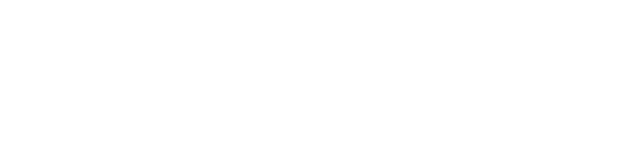
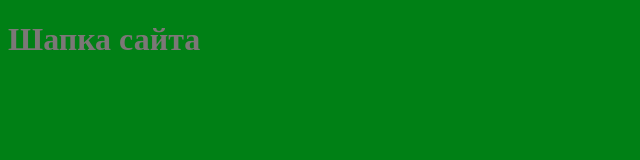
Before and after one commit to Artiss90/github-tutorial2, a plain HTML site: page index.html in a window 1280 px wide. Shown: the whole page, without its empty margins (0-640 px from the left). Drawn offline with Linux system fonts and the light colour scheme; files that its build step writes are made by us from their sources.

Commit message:
Добавил шапку сайта и подключил стили

```diff
--- a/index.html
+++ b/index.html
@@ -4,6 +4,9 @@
     <meta charset="UTF-8" />
     <meta name="viewport" content="width=device-width, initial-scale=1.0" />
     <title>Git rules!</title>
+    <link rel="stylesheet" href=".css/styles.css" />
   </head>
-  <body></body>
+  <body>
+    <h1>Шапка сайта</h1>
+  </body>
 </html>
```
